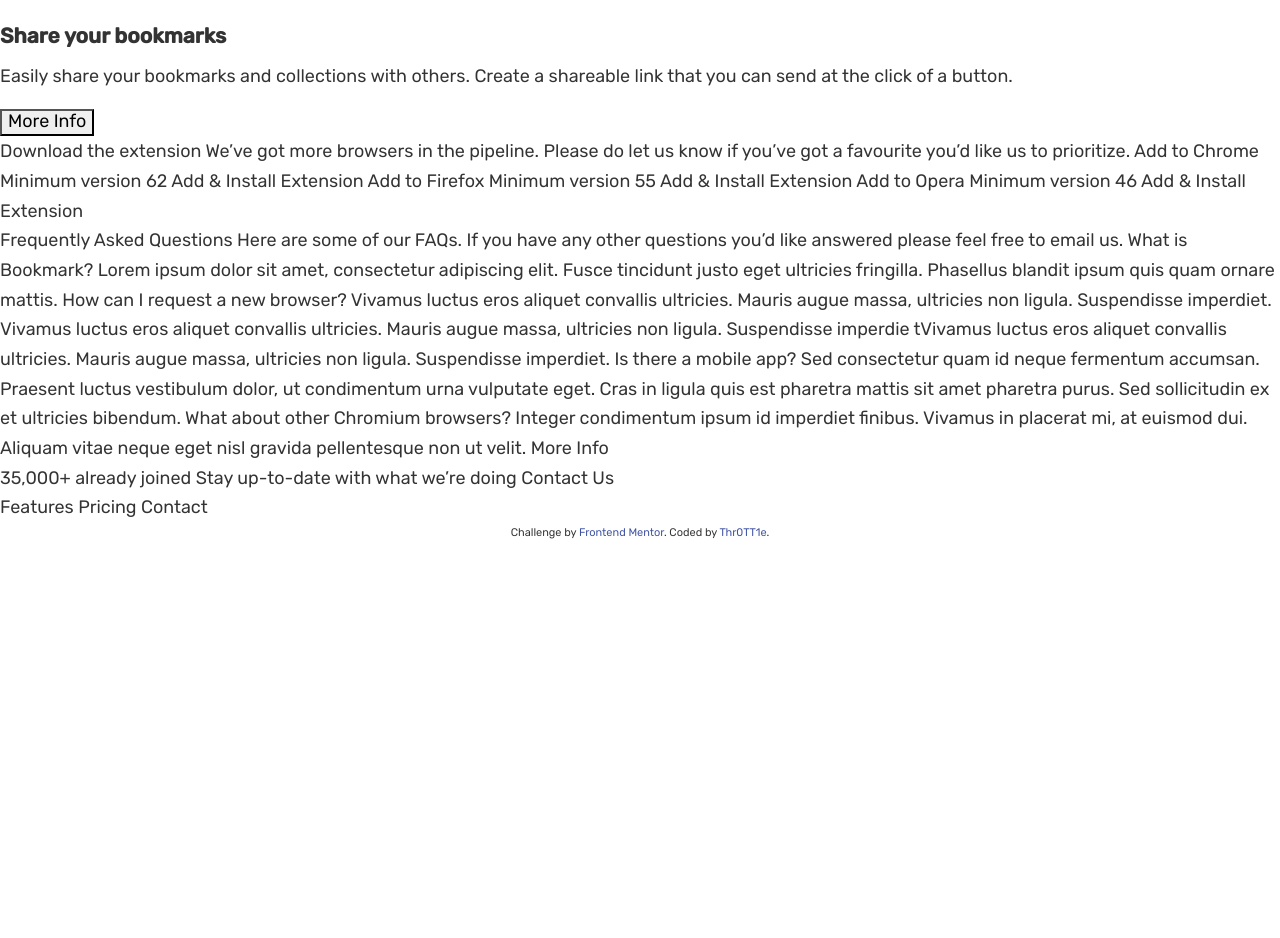
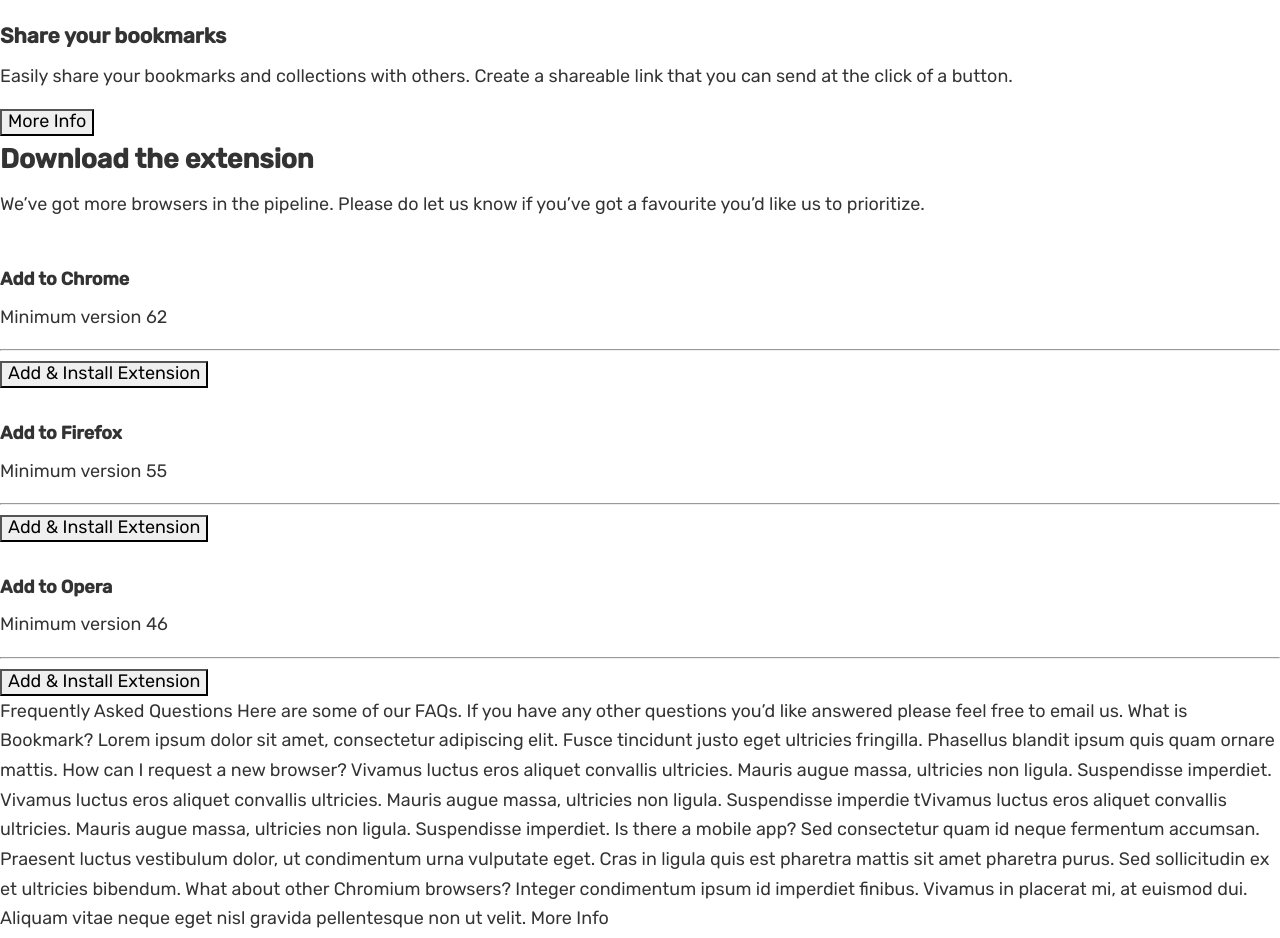
Before and after one commit to Thr0TT1e/bookmark-lp, a website: page app/index.html in a window 1280 px wide. Shown: the part 840-1778 px from the top of the page. Before the commit the page ends 1398 px from the top, so only its background shows below. Drawn offline with Linux system fonts and the light colour scheme.

Commit message:
Разметка блока "Download the extension".

```diff
--- a/app/index.html
+++ b/app/index.html
@@ -94,22 +94,31 @@
       </div>
     </section>
     <section class="main-extension">
-      Download the extension
-
-      We’ve got more browsers in the pipeline. Please do let us know if you’ve
-      got a favourite you’d like us to prioritize.
-
-      Add to Chrome
-      Minimum version 62
-      Add & Install Extension
-
-      Add to Firefox
-      Minimum version 55
-      Add & Install Extension
-
-      Add to Opera
-      Minimum version 46
-      Add & Install Extension
+      <div class="main-extension--header">
+        <h2>Download the extension</h2>
+        <p class="general-p">We’ve got more browsers in the pipeline. Please do let us know if you’ve
+          got a favourite you’d like us to prioritize.</p>
+      </div>
+      <div class="main-extension--boxs">
+        <div class="extension-box"><img src="" alt="">
+          <h4>Add to Chrome</h4>
+          <p class="box-desc">Minimum version 62</p>
+          <hr>
+          <button class="btn-blue">Add & Install Extension</button>
+        </div>
+        <div class="extension-box"><img src="" alt="">
+          <h4>Add to Firefox</h4>
+          <p class="box-desc">Minimum version 55</p>
+          <hr>
+          <button class="btn-blue">Add & Install Extension</button>
+        </div>
+        <div class="extension-box"><img src="" alt="">
+          <h4>Add to Opera</h4>
+          <p class="box-desc">Minimum version 46</p>
+          <hr>
+          <button class="btn-blue">Add & Install Extension</button>
+        </div>
+      </div>
     </section>
     <section class="main-asked">
       Frequently Asked Questions
```
